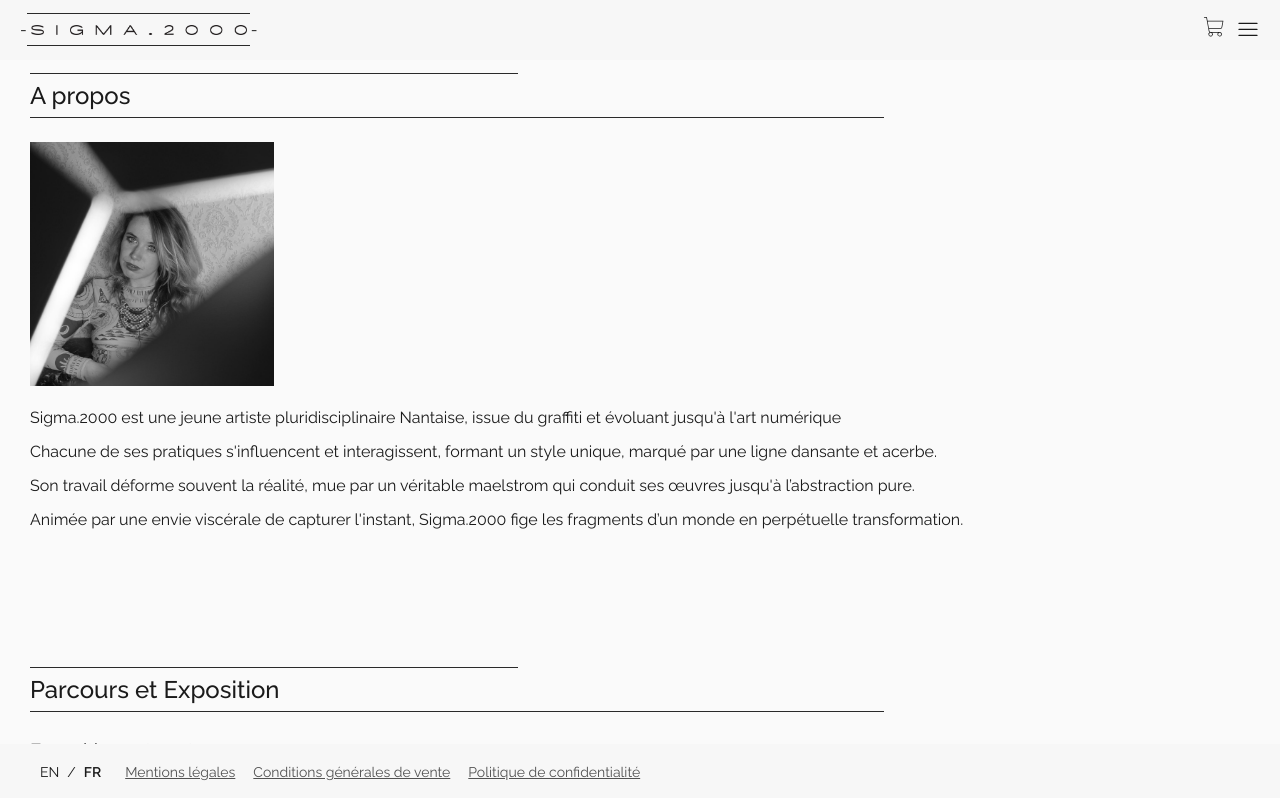
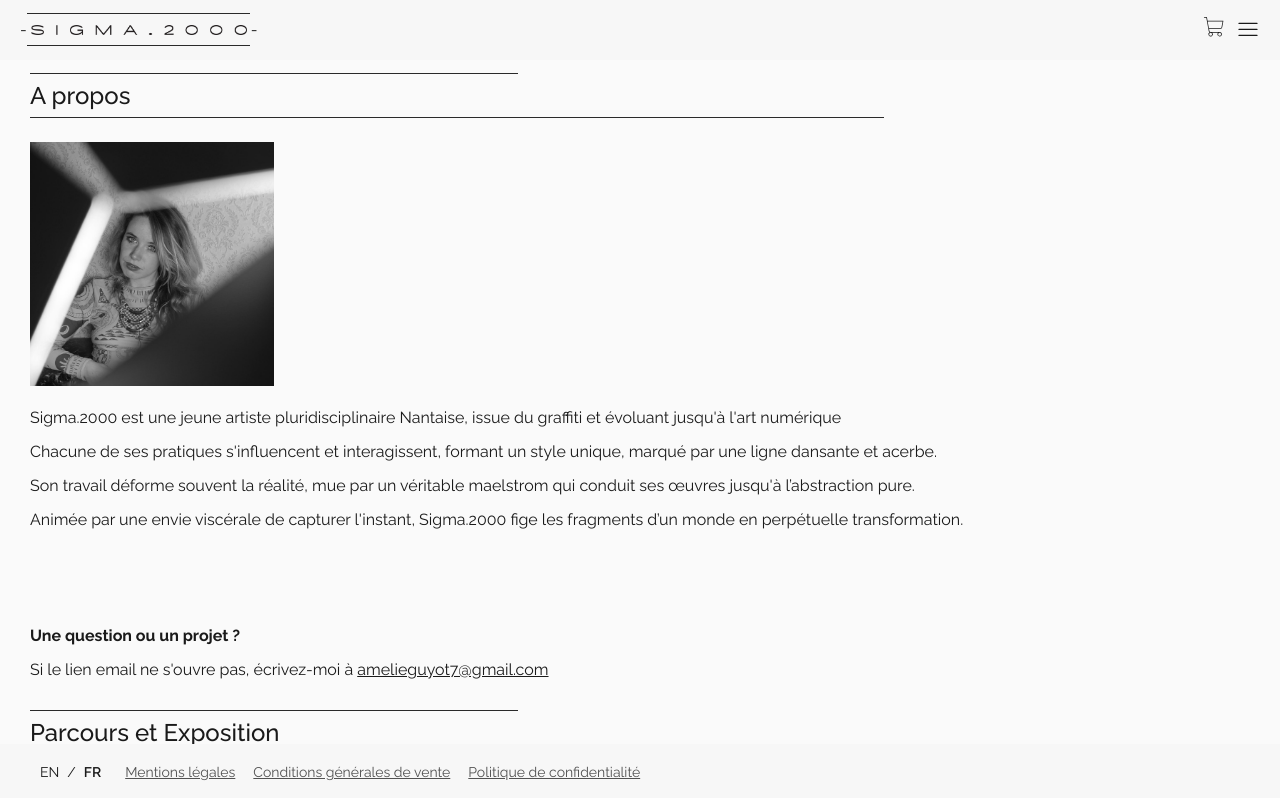
Before and after one commit to Sigma-2000/site-e-commerce, a Vue app in the folder front/site-e-commerce/: page /about in a window 1280 px wide. Shown: the top 798 px of the page. Built offline with nearby package versions, Linux system fonts and the light colour scheme; no server answers; some icons are missing.

Commit message:
e-mail fix

```diff
--- a/front/site-e-commerce/src/en.json
+++ b/front/site-e-commerce/src/en.json
@@ -15,7 +15,9 @@
         "pratices": "Each of her practices influences and interacts with the others, forming a unique style characterized by a dancing and sharp line.",
         "abstraction": "Her work often distorts reality, driven by a genuine maelstrom that leads her creations toward pure abstraction.",
         "conclusion": "Fueled by a visceral desire to capture the moment, Sigma.2000 freezes fragments of a world in constant transformation.",
-        "exhibition": "Career and Exhibitions"
+        "exhibition": "Career and Exhibitions",
+        "contactQuestion": "A question or a project?",
+        "contactFallback": "If the email link does not open, you can write to me at"
     },
     "exhibitions-sales": "Exhibitions and sales",
     "exhibitions": {
--- a/front/site-e-commerce/src/fr.json
+++ b/front/site-e-commerce/src/fr.json
@@ -15,7 +15,9 @@
         "pratices": "Chacune de ses pratiques s'influencent et interagissent, formant un style unique, marqué par une ligne dansante et acerbe. ",
         "abstraction": "Son travail déforme souvent la réalité, mue par un véritable maelstrom qui conduit ses œuvres jusqu'à l’abstraction pure.",
         "conclusion": "Animée par une envie viscérale de capturer l'instant, Sigma.2000 fige les fragments d’un monde en perpétuelle transformation. ",
-        "exhibition": "Parcours et Exposition"
+        "exhibition": "Parcours et Exposition",
+        "contactQuestion": "Une question ou un projet ?",
+        "contactFallback": "Si le lien email ne s'ouvre pas, écrivez-moi à"
     },
     "exhibitions-sales": "Expositions et ventes",
     "exhibitions": {
--- a/front/site-e-commerce/src/scss/pages/_about.scss
+++ b/front/site-e-commerce/src/scss/pages/_about.scss
@@ -58,7 +58,7 @@
         display: flex;
         justify-content: center;
         gap: 20%;
-        margin: 50px 0px;
+        margin: 30px 0px;
         @include respond-to('tablet') {
             justify-content: start;
         }
@@ -79,6 +79,12 @@
             }
         }
     }
+    .contact-fallback {
+        margin-bottom: 25px;
+        a {
+            color: var(--color-text);
+        }
+    }
     .exhibitions-career {
         margin: 20px 0px;
         h3 {
--- a/front/site-e-commerce/src/stores/cartStore.js
+++ b/front/site-e-commerce/src/stores/cartStore.js
@@ -10,9 +10,7 @@ export const useCartStore = defineStore('cart', {
         cartToken: null,
         shippingMethod: null,
         shippingPrice: 0,
-        /**  cartToken: localStorage.getItem("cartToken") || crypto.randomUUID(), */
     }),
-    /**localStorage.setItem("cartToken", this.cartToken); premier chargement à déplacer en dehors d'ici */
     actions: {
         getOrCreateCartToken() {
             let token = localStorage.getItem('cartToken');
--- a/front/site-e-commerce/src/views/AboutView.vue
+++ b/front/site-e-commerce/src/views/AboutView.vue
@@ -16,12 +16,26 @@
             <a href="https://www.instagram.com/sigma.2000/" target="_blank" aria-label="Instagram">
                 <Icon icon="skill-icons:instagram"
             /></a>
-            <a href="amelieguyot7@gmail.com" aria-label="Email">
+            <a
+                href="https://mail.google.com/mail/?view=cm&fs=1&to=amelieguyot7@gmail.com&su=Demande%20depuis%20Sigma.2000"
+                target="_blank"
+                rel="noopener noreferrer"
+                aria-label="Envoyer un email"
+            >
                 <Icon icon="iconamoon:email-light" style="color: var(--color-text)" />
             </a>
             <a href="https://www.facebook.com/sigma.2000.art" target="_blank" aria-label="Facebook">
                 <Icon icon="devicon:facebook" />
             </a>
+        </div>
+        <div class="contact-fallback">
+            <p>
+                <strong>{{ $t('about.contactQuestion') }}</strong>
+            </p>
+            <p>
+                {{ $t('about.contactFallback') }}
+                <a href="mailto:amelieguyot7@gmail.com">amelieguyot7@gmail.com</a>
+            </p>
         </div>
         <div class="logo-underline-short"></div>
         <h2>{{ $t('about.exhibition') }}</h2>
```
Also changed, not shown: front/site-e-commerce/src/views/order/CartView.vue (+0 -7 lines), 2 other files (tests, documents, lock files or other folders).
